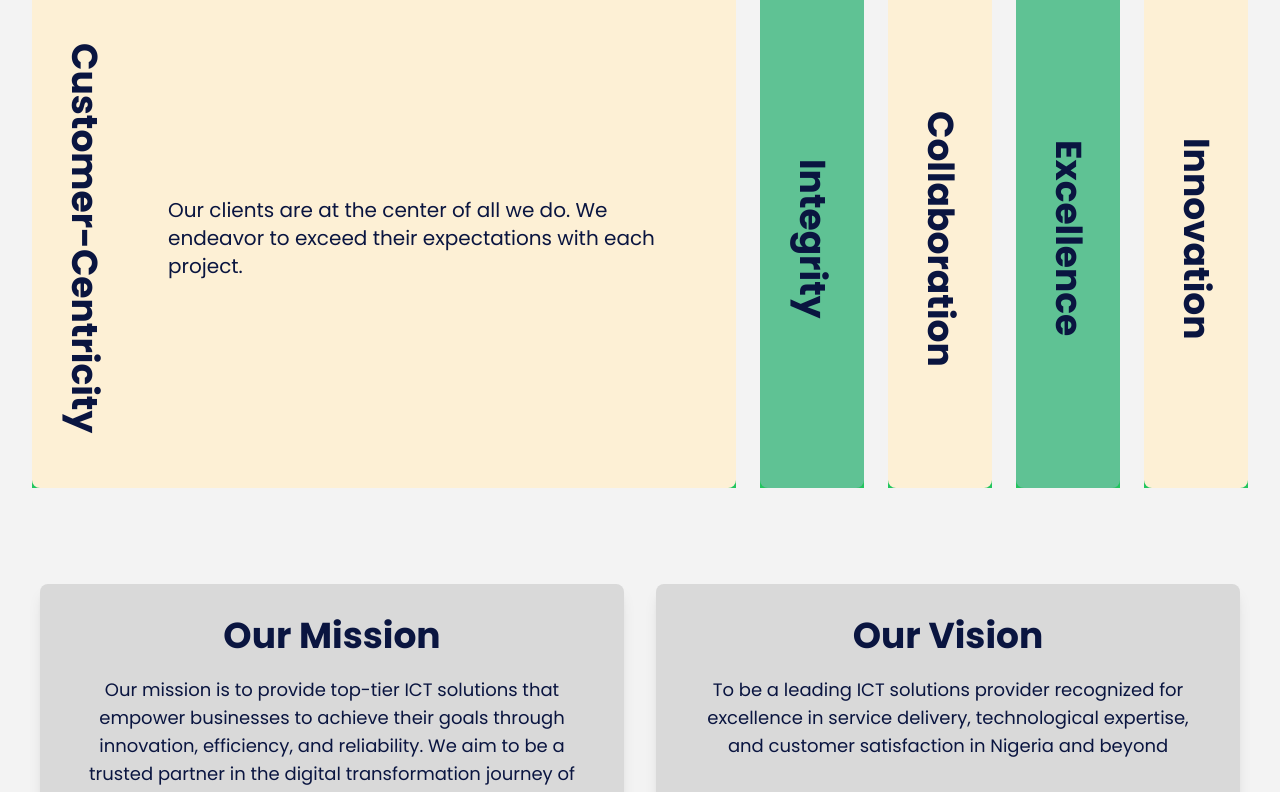
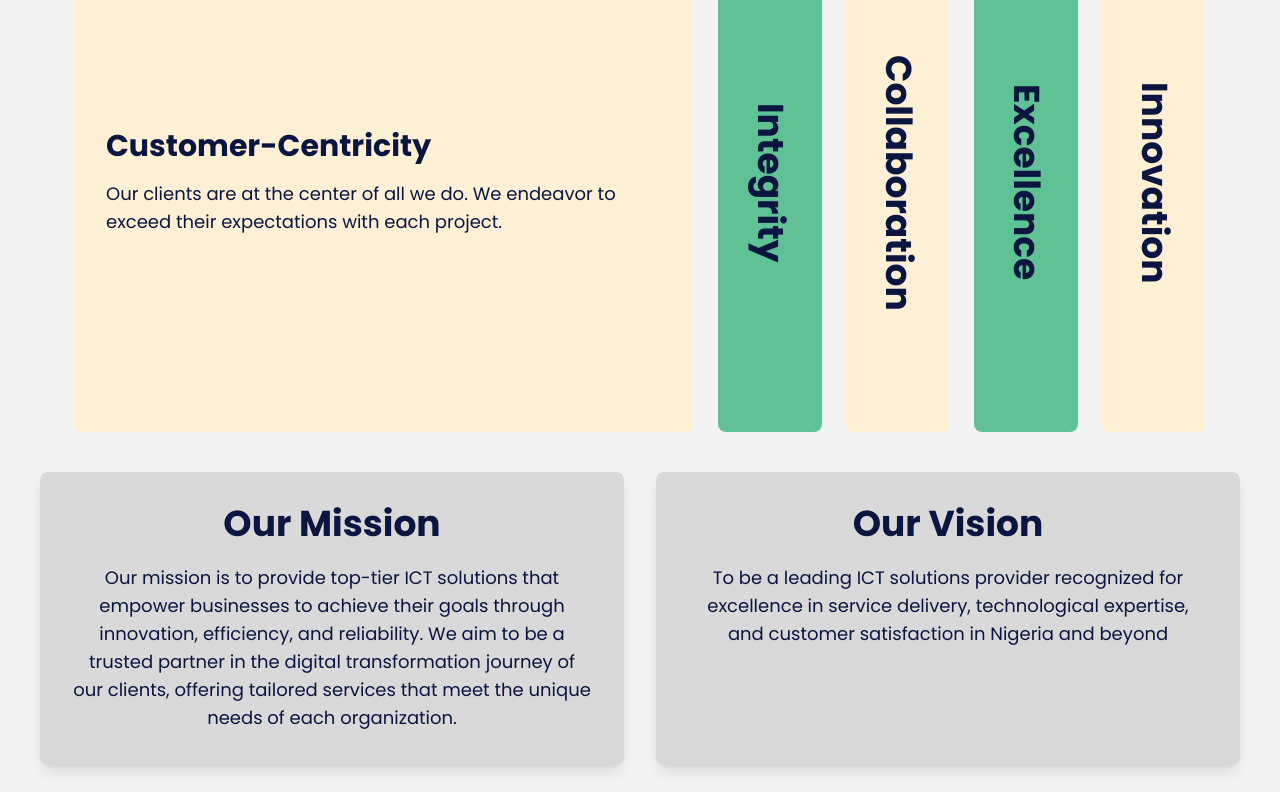
Before and after one commit to Dennardavid/First-Signal, a Next.js app: page /about in a window 1280 px wide. Shown: the part 820-1612 px from the top of the page. Built offline with nearby package versions, Linux system fonts and the light colour scheme.

Commit message:
products page left

```diff
--- a/src/components/hero.jsx
+++ b/src/components/hero.jsx
@@ -8,6 +8,7 @@ export default function Hero() {
         An ICT company that transforms your business by Improving Communication,
         Connecting Networks, Simplifying Work, and Driving Growth
       </p>
+      <button className="text-white bg-[#335CAD] mt-2 lg:mt-4 mx-auto md:mx-0 xl:mx-0 rounded-md w-[80%] lg:w-[500px] xl:w-[550px] py-2 text-sm md:text-base xl:text-lg hover:bg-[#2a4b8d] transition-colors">Contact Us</button>
       <img src="/hero.png" alt="Network cables" className="w-[90%] md:w-[80%] lg:w-[60%] xl:w-[65%] mt-5 " />
       <div className="bg-[#0F1E5A] text-white pt-5 pb-5 xl:pt-10 xl:pb-10 -mt-16 xl:-mt-48 w-[100%] flex items-center flex-col">
         <h2 className="text-2xl w-[85%] md:w-[70%] md:text-3xl xl:text-5xl font-bold xl:w-[1000px] text-[#CCD6EB] xl:leading-snug">Unleash Your Business potential with smart tech solutions</h2>
--- a/src/components/missions.jsx
+++ b/src/components/missions.jsx
@@ -1,12 +1,12 @@
 export default function Missions() {
   return (
-    <section className="border-b border-[#D9D9D9] px-5 pb-5 xl:pb-20 text-[#0A1540]">
+    <section className="border-b border-[#D9D9D9] px-5 pb-5 xl:pb-10 text-[#0A1540]">
       <div className="w-full max-w-screen-xl mx-auto flex flex-col lg:flex-row justify-center items-stretch gap-6 xl:gap-8">
         <div className="flex-1 basis-0 bg-[#D9D9D9] p-3 xl:p-8 rounded-lg shadow-lg">
           <h1 className="text-xl xl:text-4xl font-bold text-center mb-5">
             Our Mission
           </h1>
-          <p className="text-sm xl:text-lg text-center">
+          <p className="text-sm md:text-base xl:text-lg text-center">
             Our mission is to provide top-tier ICT solutions that empower
             businesses to achieve their goals through innovation, efficiency,
             and reliability. We aim to be a trusted partner in the digital
@@ -18,7 +18,7 @@ export default function Missions() {
           <h1 className="text-xl xl:text-4xl font-bold text-center mb-5">
             Our Vision
           </h1>
-          <p className="text-sm xl:text-lg text-center">
+          <p className="text-sm md:text-base xl:text-lg text-center">
             To be a leading ICT solutions provider recognized for excellence in
             service delivery, technological expertise, and customer
             satisfaction in Nigeria and beyond
--- a/src/components/products.jsx
+++ b/src/components/products.jsx
@@ -49,7 +49,7 @@ export default function Products() {
   ];
 
   return (
-    <section className="container mx-auto px-4 py-5 xl:py-12">
+    <section className="container mx-auto px-4 lg:px-6 xl:px-0 py-5 xl:py-12 text-[#0A1540] w-full max-w-screen-xl">
       <h1 className="text-2xl xl:text-4xl font-bold text-center mb-3 xl:mb-12">
         Services we Offer
       </h1>
@@ -60,13 +60,13 @@ export default function Products() {
             className={`${product.color} rounded-xl p-4 xl:p-6 flex flex-col md:flex-row items-center gap-4 xl:gap-6`}
           >
             <div className="flex-1 flex flex-col items-center xl:items-start space-y-2 xl:space-y-4">
-              <h2 className="text-xl xl:text-3xl text-center xl:text-left font-bold">
+              <h2 className="text-xl xl:text-3xl text-center lg: font-bold">
                 {product.name}
               </h2>
-              <p className="text-sm xl:text-lg text-center xl:text-left">
+              <p className="text-sm md:text-base xl:text-lg text-center lg:text-left">
                 {product.description}
               </p>
-              <button className="text-white bg-[#335CAD] rounded-md w-[200px] py-2 text-sm xl:text-lg hover:bg-[#2a4b8d] transition-colors">
+              <button className="text-white bg-[#335CAD] rounded-md w-[200px] py-2 text-sm md:text-base xl:text-lg hover:bg-[#2a4b8d] transition-colors">
                 Contact Us
               </button>
             </div>
--- a/src/components/values.jsx
+++ b/src/components/values.jsx
@@ -53,7 +53,7 @@ export default function CompanyValues() {
     <section className="w-full mx-auto p-4 lg:p-8 text-[#0A1540]">
       <div className="flex flex-col items-center justify-center max-w-lg mx-auto lg:max-w-screen-lg lg:flex-row lg:justify-center lg:space-x-6 space-y-4 lg:space-y-0">
         {values.map((value) => (
-          <div key={value.title} className="flex group bg-green-500 md:w-[85%]">
+          <div key={value.title} className="flex group">
             <button
               onClick={() => handleValueClick(value.title)}
               className="w-full lg:w-auto flex flex-col lg:flex-row items-center transition-all duration-300 rounded-lg relative lg:h-[500px]"
@@ -61,7 +61,7 @@ export default function CompanyValues() {
             >
               {/* Mobile Layout */}
               <div className="lg:hidden flex flex-col w-full text-center">
-                <div className="p-4 font-bold text-xl">{value.title}</div>
+                <h1 className="p-4 font-bold text-xl">{value.title}</h1>
                 <div
                   className={`overflow-hidden transition-all duration-300 ease-in-out w-full
                   ${
@@ -70,7 +70,7 @@ export default function CompanyValues() {
                       : "max-h-0 opacity-0 p-0"
                   }`}
                 >
-                  <div className="text-sm xl:text-lg">{value.description}</div>
+                  <p className="text-sm xl:text-lg">{value.description}</p>
                 </div>
               </div>
 
@@ -82,16 +82,18 @@ export default function CompanyValues() {
                       className={`overflow-hidden transition-all duration-300 ease-in-out
                       ${
                         activeValue === value.title
-                          ? "w-[600px] opacity-100"
+                          ? "lg:w-[350] xl:w-[620px] opacity-100"
                           : "w-0 opacity-0"
                       }`}
                     >
-                      <div className="p-8 h-full flex items-center text-xl text-right">
-                        {value.description}
+                      <div className="p-8 h-full flex flex-col items-end md:text-lg xl:text-xl text-right">
+                        <h1 className="font-bold md:text-2xl xl:text-3xl mb-4">{value.title}</h1>
+                        <p className="lg:text-base xl:text-lg">{value.description}</p>
                       </div>
                     </div>
+                    {activeValue !== value.title && (
                       <div
-                      className="p-8 font-bold text-4xl"
+                        className="p-8 font-bold md:text-3xl xl:text-4xl"
                         style={{
                           writingMode: "vertical-rl",
                           textOrientation: "mixed",
@@ -99,11 +101,13 @@ export default function CompanyValues() {
                       >
                         {value.title}
                       </div>
+                    )}
                   </>
                 ) : (
                   <>
+                    {activeValue !== value.title && (
                       <div
-                      className="p-8 font-bold text-4xl"
+                        className="p-8 font-bold md:text-3xl xl:text-4xl"
                         style={{
                           writingMode: "vertical-rl",
                           textOrientation: "mixed",
@@ -111,16 +115,18 @@ export default function CompanyValues() {
                       >
                         {value.title}
                       </div>
+                    )}
                     <div
                       className={`overflow-hidden transition-all duration-300 ease-in-out
                       ${
                         activeValue === value.title
-                          ? "w-[600px] opacity-100"
+                          ? "lg:w-[350] xl:w-[620px] opacity-100"
                           : "w-0 opacity-0"
                       }`}
                     >
-                      <div className="p-8 h-full flex items-center text-left text-xl">
-                        {value.description}
+                      <div className="p-8 h-full flex flex-col items-start md:text-lg xl:text-xl text-left">
+                        <h1 className="font-bold md:text-2xl xl:text-3xl mb-4">{value.title}</h1>
+                        <p className="lg:text-base xl:text-lg">{value.description}</p>
                       </div>
                     </div>
                   </>
--- a/src/components/whoweare.jsx
+++ b/src/components/whoweare.jsx
@@ -16,7 +16,7 @@ export default function Whoweare() {
               solutions that enhance business efficiency, improve communications
               and drive digital transformation.
             </p>
-            <button className="w-full lg:w-auto px-8 py-2 text-sm xl:text-lg mt-4 text-white bg-[#335CAD] rounded-md hover:bg-[#2a4b8d] transition-colors">
+            <button className="w-full px-8 py-2 text-sm xl:text-lg mt-4 text-white bg-[#335CAD] rounded-md hover:bg-[#2a4b8d] transition-colors">
               Contact Us
             </button>
           </div>
@@ -30,14 +30,14 @@ export default function Whoweare() {
         </div>
       </section>
 
-      <section className="mt-8 lg:mt-16">
-        <h2 className="text-2xl lg:text-4xl font-bold text-center text-[#0A1540] mb-8">
+      <section className="mt-2 lg:mt-8">
+        <h2 className="text-2xl lg:text-4xl font-bold text-center text-[#0A1540] mb-2">
           Our Values
         </h2>
         <CompanyValues />
       </section>
 
-      <section className="mt-8 lg:mt-16">
+      <section className="mt-2">
         <Missions />
       </section>
     </>
```
Lines whose indentation alone changed are shown as unchanged.
